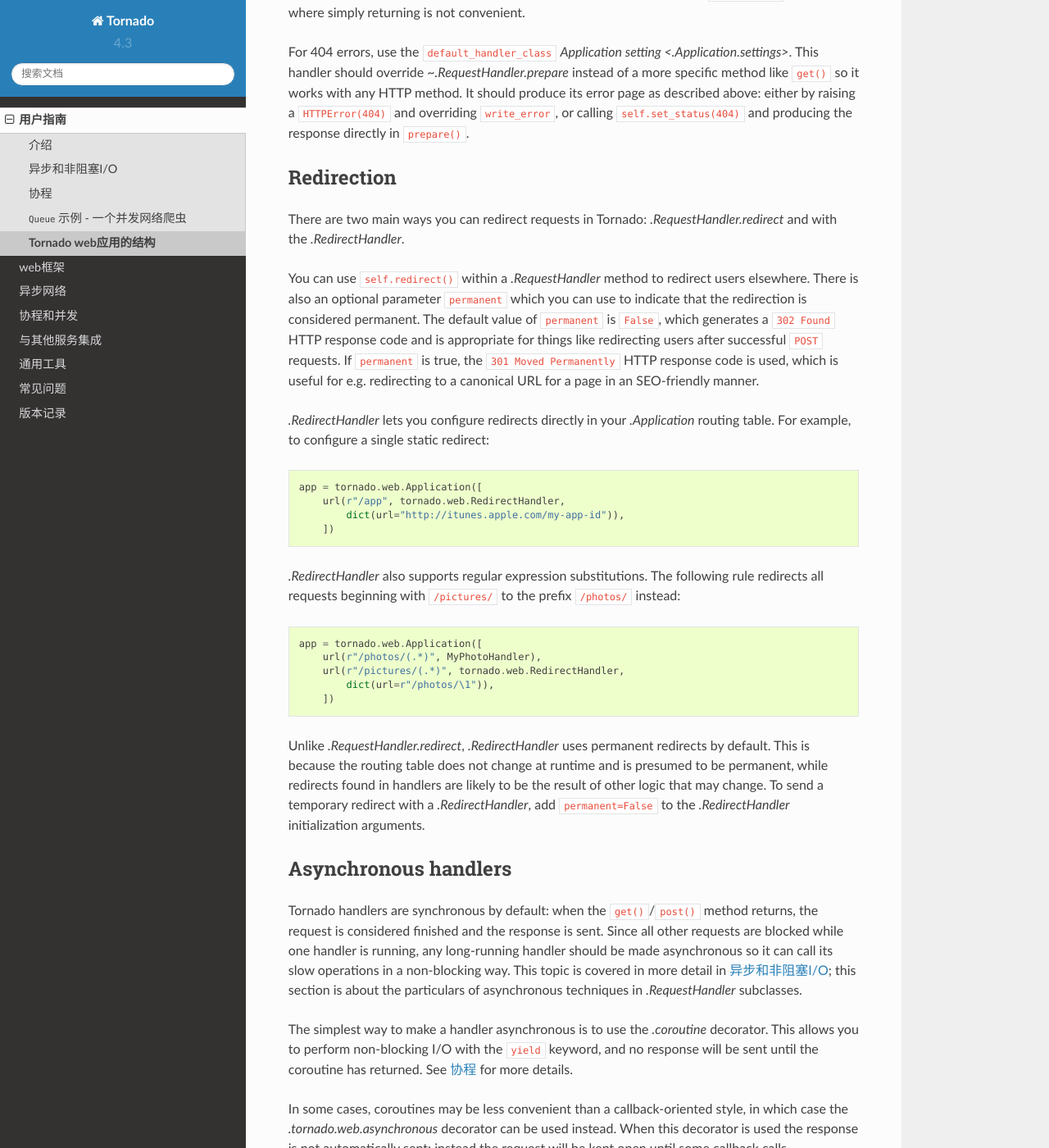
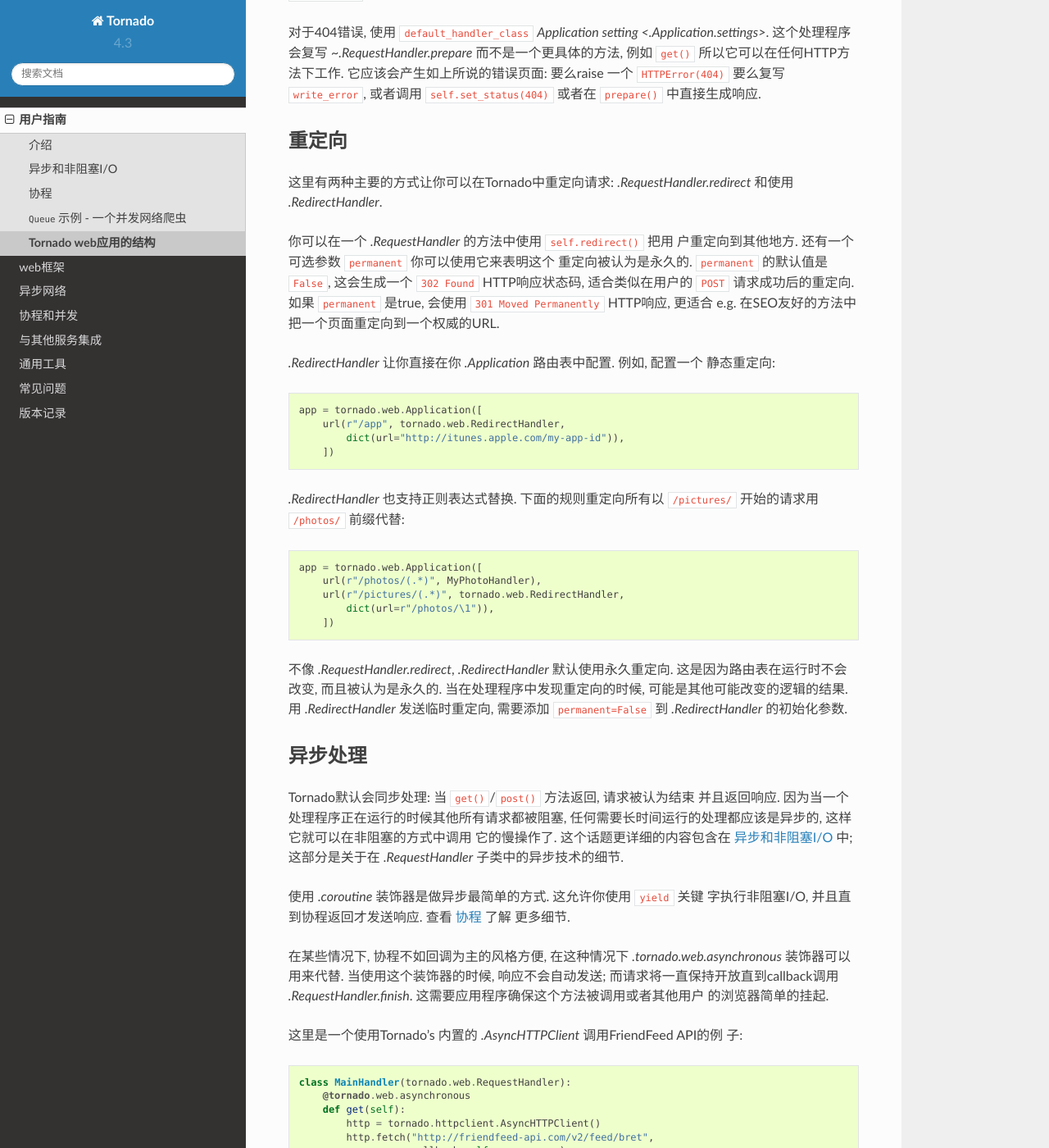
Before and after one commit to tao12345666333/tornado-zh, a Sphinx documentation site: the page built from docs/guide/structure.rst, in a window 1280 px wide and 1400 px high, scrolled down 3671 px. Shown: the whole window at 82% size. Built offline with Sphinx 7.4.7 and the Read the Docs theme 2.0.0, drawn with Linux system fonts in a browser that asks for light colours; pages that are not in the unit, such as notebooks, are missing from menus; some of the changed text lies outside the part shown.

Commit message:
Redirect and async

```diff
--- a/docs/guide/structure.rst
+++ b/docs/guide/structure.rst
@@ -202,50 +202,42 @@ Tornado web 应用程序的大部分工作是在 `.RequestHandler` 子类下完
 异常, 所以 ``write_error`` 必须使用 e.g.  `traceback.format_exception` 代替
 `traceback.format_exc`).
 
-It is also possible to generate an error page from regular handler
-methods instead of ``write_error`` by calling
-`~.RequestHandler.set_status`, writing a response, and returning.
-The special exception `tornado.web.Finish` may be raised to terminate
-the handler without calling ``write_error`` in situations where simply
-returning is not convenient.
+也可以在常规的处理方法中调用 `~.RequestHandler.set_status` 代替
+``write_error`` 返回一个(自定义)响应来生成一个错误页面. 特殊的例外
+`tornado.web.Finish` 在直接返回不方便的情况下能够在不调用 ``write_error``
+前结束处理程序.
 
-For 404 errors, use the ``default_handler_class`` `Application setting
-<.Application.settings>`.  This handler should override
-`~.RequestHandler.prepare` instead of a more specific method like
-``get()`` so it works with any HTTP method.  It should produce its
-error page as described above: either by raising a ``HTTPError(404)``
-and overriding ``write_error``, or calling ``self.set_status(404)``
-and producing the response directly in ``prepare()``.
+对于404错误, 使用 ``default_handler_class`` `Application setting
+<.Application.settings>`. 这个处理程序会复写
+`~.RequestHandler.prepare` 而不是一个更具体的方法, 例如 ``get()``
+所以它可以在任何HTTP方法下工作. 它应该会产生如上所说的错误页面: 要么raise
+一个 ``HTTPError(404)`` 要么复写 ``write_error``, 或者调用
+``self.set_status(404)`` 或者在 ``prepare()`` 中直接生成响应.
 
-Redirection
+重定向
 ~~~~~~~~~~~
 
-There are two main ways you can redirect requests in Tornado:
-`.RequestHandler.redirect` and with the `.RedirectHandler`.
+这里有两种主要的方式让你可以在Tornado中重定向请求:
+`.RequestHandler.redirect` 和使用 `.RedirectHandler`.
 
-You can use ``self.redirect()`` within a `.RequestHandler` method to
-redirect users elsewhere. There is also an optional parameter
-``permanent`` which you can use to indicate that the redirection is
-considered permanent.  The default value of ``permanent`` is
-``False``, which generates a ``302 Found`` HTTP response code and is
-appropriate for things like redirecting users after successful
-``POST`` requests.  If ``permanent`` is true, the ``301 Moved
-Permanently`` HTTP response code is used, which is useful for
-e.g. redirecting to a canonical URL for a page in an SEO-friendly
-manner.
+你可以在一个 `.RequestHandler` 的方法中使用 ``self.redirect()`` 把用
+户重定向到其他地方. 还有一个可选参数 ``permanent`` 你可以使用它来表明这个
+重定向被认为是永久的. ``permanent`` 的默认值是 ``False``, 这会生成一个
+``302 Found`` HTTP响应状态码, 适合类似在用户的 ``POST`` 请求成功后的重定向.
+如果 ``permanent`` 是true, 会使用 ``301 Moved
+Permanently`` HTTP响应, 更适合
+e.g. 在SEO友好的方法中把一个页面重定向到一个权威的URL.
 
-`.RedirectHandler` lets you configure redirects directly in your
-`.Application` routing table.  For example, to configure a single
-static redirect::
+`.RedirectHandler` 让你直接在你 `.Application` 路由表中配置. 例如, 配置一个
+静态重定向::
 
     app = tornado.web.Application([
         url(r"/app", tornado.web.RedirectHandler,
             dict(url="http://itunes.apple.com/my-app-id")),
         ])
 
-`.RedirectHandler` also supports regular expression substitutions.
-The following rule redirects all requests beginning with ``/pictures/``
-to the prefix ``/photos/`` instead::
+`.RedirectHandler` 也支持正则表达式替换. 下面的规则重定向所有以 ``/pictures/``
+开始的请求用 ``/photos/`` 前缀代替::
 
     app = tornado.web.Application([
         url(r"/photos/(.*)", MyPhotoHandler),
@@ -253,40 +245,33 @@ to the prefix ``/photos/`` instead::
             dict(url=r"/photos/\1")),
         ])
 
-Unlike `.RequestHandler.redirect`, `.RedirectHandler` uses permanent
-redirects by default.  This is because the routing table does not change
-at runtime and is presumed to be permanent, while redirects found in
-handlers are likely to be the result of other logic that may change.
-To send a temporary redirect with a `.RedirectHandler`, add
-``permanent=False`` to the `.RedirectHandler` initialization arguments.
+不像 `.RequestHandler.redirect`, `.RedirectHandler` 默认使用永久重定向.
+这是因为路由表在运行时不会改变, 而且被认为是永久的.
+当在处理程序中发现重定向的时候, 可能是其他可能改变的逻辑的结果.
+用 `.RedirectHandler` 发送临时重定向, 需要添加 ``permanent=False`` 到
+`.RedirectHandler` 的初始化参数.
 
-Asynchronous handlers
+异步处理
 ~~~~~~~~~~~~~~~~~~~~~
 
-Tornado handlers are synchronous by default: when the
-``get()``/``post()`` method returns, the request is considered
-finished and the response is sent.  Since all other requests are
-blocked while one handler is running, any long-running handler should
-be made asynchronous so it can call its slow operations in a
-non-blocking way.  This topic is covered in more detail in
-:doc:`async`; this section is about the particulars of
-asynchronous techniques in `.RequestHandler` subclasses.
+Tornado默认会同步处理: 当 ``get()``/``post()`` 方法返回, 请求被认为结束
+并且返回响应. 因为当一个处理程序正在运行的时候其他所有请求都被阻塞,
+任何需要长时间运行的处理都应该是异步的, 这样它就可以在非阻塞的方式中调用
+它的慢操作了. 这个话题更详细的内容包含在
+:doc:`async` 中; 这部分是关于在 `.RequestHandler` 子类中的异步技术的细节.
 
-The simplest way to make a handler asynchronous is to use the
-`.coroutine` decorator.  This allows you to perform non-blocking I/O
-with the ``yield`` keyword, and no response will be sent until the
-coroutine has returned.  See :doc:`coroutines` for more details.
+使用 `.coroutine` 装饰器是做异步最简单的方式. 这允许你使用 ``yield`` 关键
+字执行非阻塞I/O, 并且直到协程返回才发送响应. 查看 :doc:`coroutines` 了解
+更多细节.
 
-In some cases, coroutines may be less convenient than a
-callback-oriented style, in which case the `.tornado.web.asynchronous`
-decorator can be used instead.  When this decorator is used the response
-is not automatically sent; instead the request will be kept open until
-some callback calls `.RequestHandler.finish`.  It is up to the application
-to ensure that this method is called, or else the user's browser will
-simply hang.
+在某些情况下, 协程不如回调为主的风格方便, 在这种情况下
+`.tornado.web.asynchronous` 装饰器可以用来代替. 当使用这个装饰器的时候,
+响应不会自动发送; 而请求将一直保持开放直到callback调用
+`.RequestHandler.finish`. 这需要应用程序确保这个方法被调用或者其他用户
+的浏览器简单的挂起.
 
-Here is an example that makes a call to the FriendFeed API using
-Tornado's built-in `.AsyncHTTPClient`:
+这里是一个使用Tornado's 内置的 `.AsyncHTTPClient` 调用FriendFeed API的例
+子:
 
 .. testcode::
 
```
